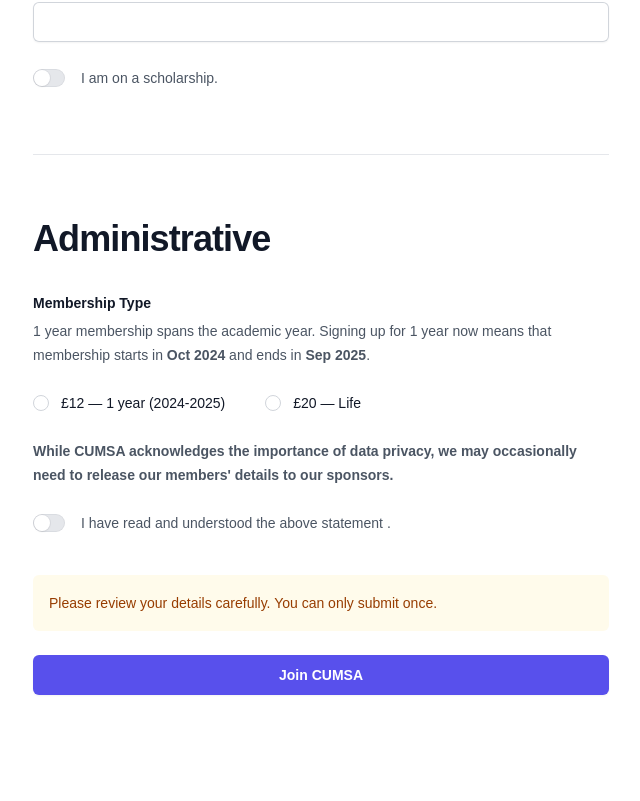
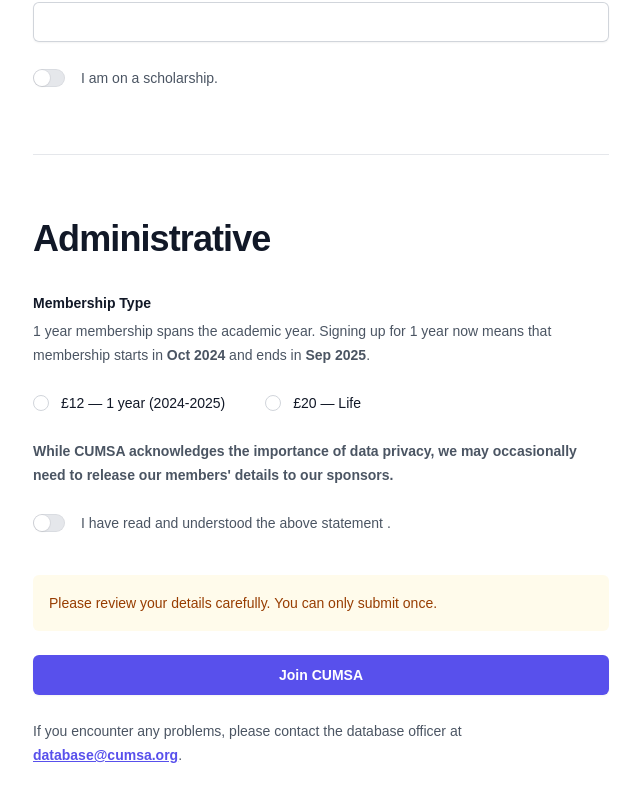
Before and after one commit to CUMSA/membership-signup, a Next.js app: page / in a window 1280 px wide. Shown: the part 2553-3354 px from the top of the page, without its empty margins (319-959 px from the left). Built offline with nearby package versions, Linux system fonts and the light colour scheme.

Commit message:
chore(form): add database officer contact

```diff
--- a/app/components/form.tsx
+++ b/app/components/form.tsx
@@ -505,6 +505,13 @@
             ))}
           </div>
         )}
+        <p className="mt-6 text-sm leading-6 text-gray-600">
+          If you encounter any problems, please contact the database officer at{' '}
+          <a href="mailto:database@cumsa.org" className="font-semibold text-indigo-600 underline hover:text-indigo-500">
+            database@cumsa.org
+          </a>
+          .
+        </p>
       </form>
     </div>
   )
```
